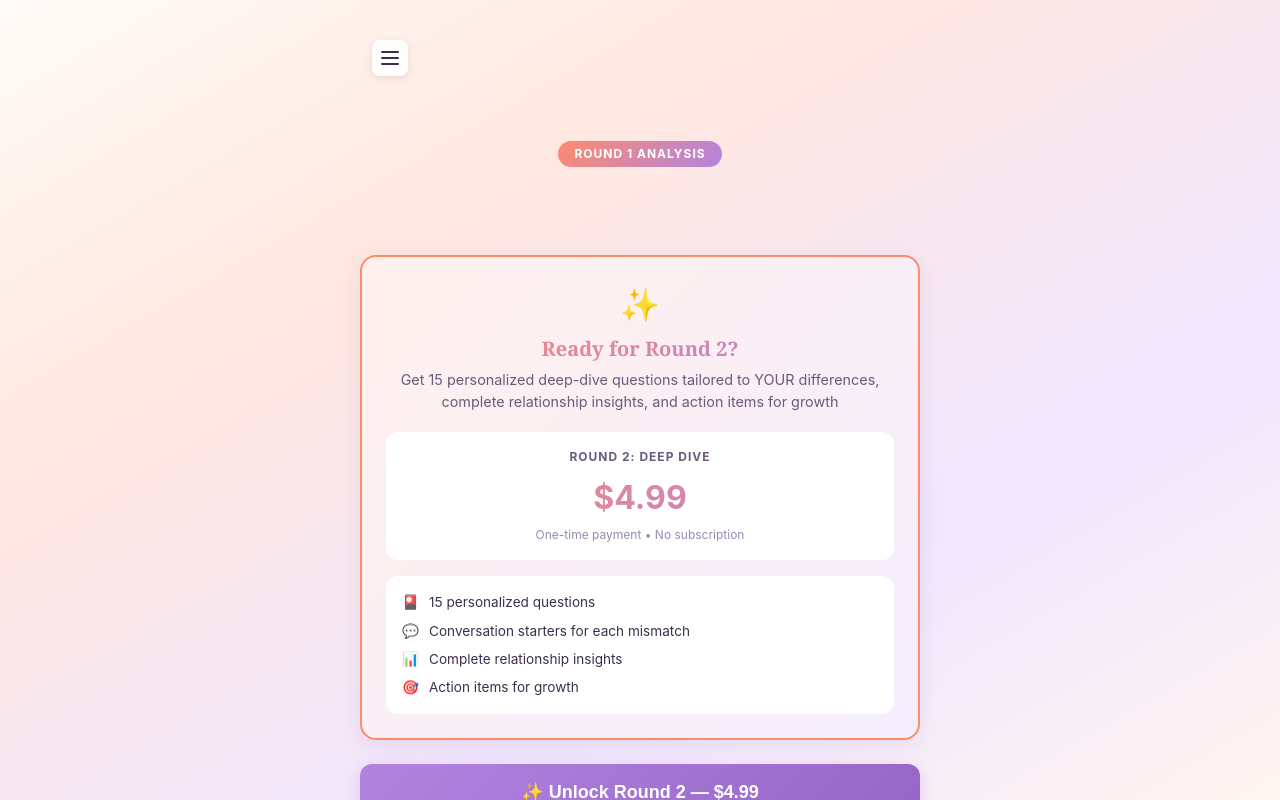
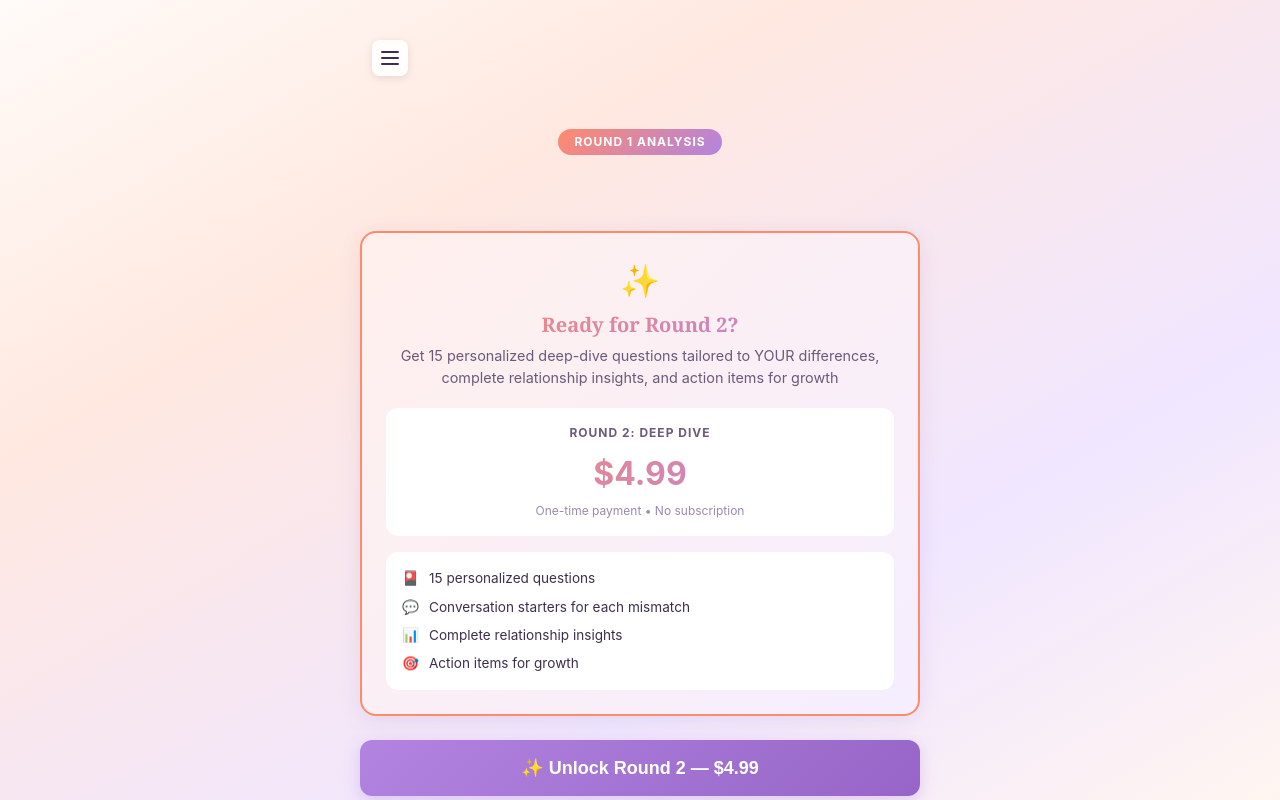
Before and after one commit to stoffis-git/play-reveal, a React (Vite) app: page / in a window 1280 px wide. Both pictures are taken after a click on the button "✨ Upgrade to Premium (Test Payment)". Built offline with nearby package versions, Linux system fonts and the light colour scheme.

Commit message:
Reduce spacing above ROUND 1 ANALYSIS and below qualitative statement

```diff
--- a/src/components/Round1Results.tsx
+++ b/src/components/Round1Results.tsx
@@ -52,13 +52,13 @@ export function Round1Results() {
   return (
     <div className="container paywall animate-slide-up" style={{ paddingBottom: '40px' }}>
       {/* Header with menu */}
-      <div className="game-header" style={{ marginBottom: '24px' }}>
+      <div className="game-header" style={{ marginBottom: '12px' }}>
         <Menu buttonPosition="inline" />
         <div style={{ flex: 1 }}></div>
       </div>
 
       {/* Score Summary Header */}
-      <div className="results-header" style={{ marginBottom: '32px' }}>
+      <div className="results-header" style={{ marginBottom: '20px' }}>
         <div style={{
           background: 'linear-gradient(135deg, var(--partner1) 0%, var(--partner2) 100%)',
           color: 'white',
@@ -80,7 +80,7 @@ export function Round1Results() {
               <div className="results-score__label">in sync</div>
             </div>
             {tier && (
-              <div className="results-tier" style={{ marginBottom: '16px' }}>
+              <div className="results-tier" style={{ marginBottom: '8px' }}>
                 <div className="results-tier__name">{tier.tier}</div>
                 <p className="results-tier__desc">{tier.description}</p>
               </div>
```
